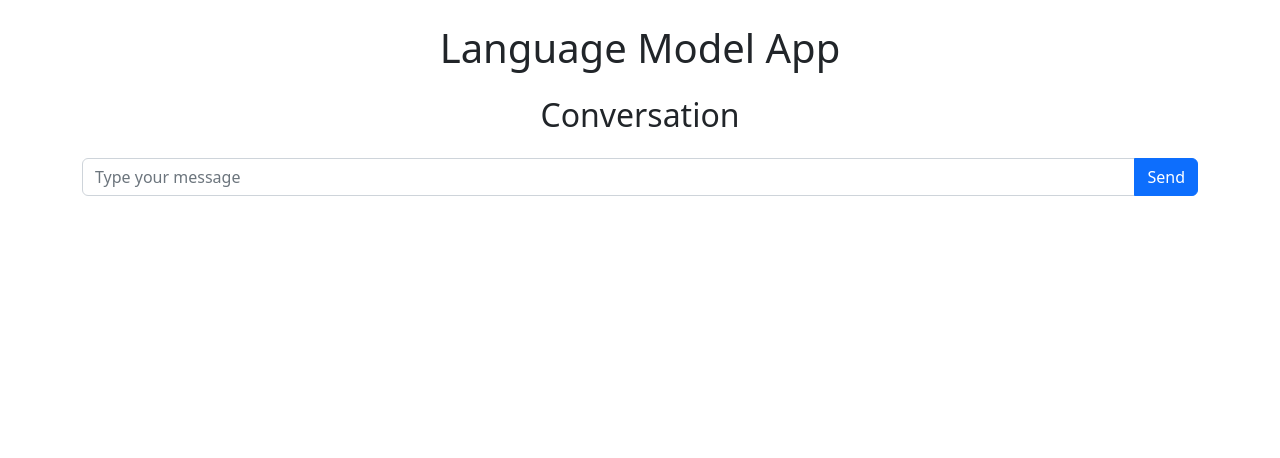
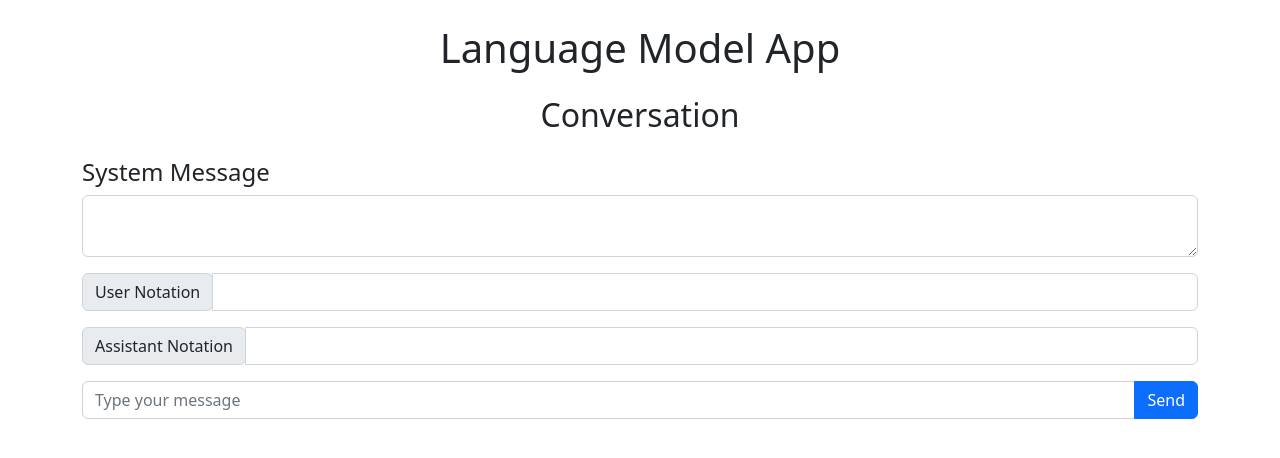
Before and after one commit to cbclemmer/Alignment_Workshop, a React app: page / in a window 1280 px wide. Shown: the top 458 px of the page. Built offline with nearby package versions, Linux system fonts and the light colour scheme.

Commit message:
Can add system messages and change notations

```diff
--- a/src/actions/languageModelActions.ts
+++ b/src/actions/languageModelActions.ts
@@ -1,6 +1,6 @@
 import { ThunkAction } from 'redux-thunk';
 import { RootState } from '../reducers';
-import { Message } from '../components/conversation/Conversation';
+import { Message, ConversationDataProperty, ConversationState } from '../types'
 import axios from 'axios';
 
 export type AppThunk<ReturnType = void> = ThunkAction<ReturnType, RootState, unknown, LanguageModelActionTypes>;
@@ -9,6 +9,7 @@ export const LOADING = 'LOADING';
 export const POST_MESSAGE = 'POST_MESSAGE';
 export const ADD_MESSAGE = 'ADD_MESSAGE';
 export const EDIT_MESSAGE = 'EDIT_MESSAGE'
+export const EDIT_CONVERSATION_DATA = 'EDIT_SYSTEM'
 
 export interface AddMessageAction {
   type: typeof ADD_MESSAGE;
@@ -28,7 +29,15 @@ export interface EditMessageAction {
   }
 }
 
-export type LanguageModelActionTypes = AddMessageAction | LoadingAction | EditMessageAction
+export interface EditConversationData {
+  type: typeof EDIT_CONVERSATION_DATA,
+  payload: {
+    type: ConversationDataProperty,
+    content: string
+  }
+}
+
+export type LanguageModelActionTypes = AddMessageAction | LoadingAction | EditMessageAction | EditConversationData
 
 export const loading = (isLoading: boolean): LoadingAction => {
   return {
@@ -57,14 +66,31 @@ export const editMessage = (index: number, content: string): EditMessageAction =
   }
 }
 
+export const editConversationData = (message: string, type: ConversationDataProperty) => {
+  return {
+    type: EDIT_CONVERSATION_DATA,
+    payload: {
+      type,
+      content: message
+    }
+  }
+}
+
+
 export const postMessage = (message: string): AppThunk => async (dispatch: any, getState: any) => {
   try {
     dispatch(loading(true))
     dispatch(addMessage(message, true))
-    const conversation = getState().conversation.messages.map((msg: Message) => {
-      return msg.isUser ? `###Human: ${msg.content}` : `###Assistant: ${msg.content}`
+
+    const state: ConversationState = getState().conversation
+    console.log(state)
+    const conversation = state.messages.map((msg: Message) => {
+      return (msg.isUser ? state.data.userNotation : state.data.assistantNotation) + msg.content
     })
-    const prompt = conversation.join('\n') + '\n###Assistant: '
+    console.log(conversation)
+    const prompt = state.data.systemMessage + '\n' + conversation.join('\n') + '\n' + state.data.assistantNotation
+    console.log(prompt)
+
     const response = await axios.post('http://localhost:4000/api/v1/generate', { prompt })
 
     dispatch(addMessage(response.data, false))
--- a/src/components/conversation/Conversation.tsx
+++ b/src/components/conversation/Conversation.tsx
@@ -1,12 +1,13 @@
 import React, { useState } from 'react';
 import $ from 'jquery'
 import { useDispatch, useSelector } from 'react-redux';
-import { postMessage, editMessage } from '../../actions/languageModelActions';
+import {
+  postMessage,
+  editMessage,
+  editConversationData
+} from '../../actions/languageModelActions';
 
-export interface Message {
-  content: string;
-  isUser: boolean;
-}
+import { ConversationDataProperty, Message } from '../../types';
 
 const Conversation: React.FC = () => {
   const [input, setInput] = useState('');
@@ -20,31 +21,72 @@ const Conversation: React.FC = () => {
       dispatch(postMessage(input) as any);
       setInput('');
     }
-  };
+  }
 
   const handleMessageChange = (e: React.FormEvent) => {
     const index = $(e.target).data('index')
     const text = $(e.target).text()
-    console.log(text)
     dispatch(editMessage(index, text))
+  }
+
+  const handleConversationDataChange = (e: any) => {
+    const type = $(e.target).data('type')
+    const text = e.target.value
+    dispatch(editConversationData(text, type))
   }
 
   return (
     <div>
       <h2 className="text-center mb-4">Conversation</h2>
+      <div className='mb-3'>
+        <h4>
+          System Message
+        </h4>
+        <textarea
+          className='form-control'
+          data-type={ConversationDataProperty.System}
+          onInput={handleConversationDataChange}
+        ></textarea>
+      </div>
+      <div className='input-group mb-3'>
+        <div className='input-group-prepend'>
+          <span className='input-group-text'>
+            User Notation
+          </span>
+        </div>
+        <input
+          type='text'
+          className='form-control'
+          data-type={ConversationDataProperty.User}
+          onChange={handleConversationDataChange}
+        />
+      </div>
+      <div className='input-group mb-3'>
+        <div className='input-group-prepend'>
+          <span className='input-group-text'>
+            Assistant Notation
+          </span>
+        </div>
+        <input
+          type='text'
+          className='form-control'
+          data-type={ConversationDataProperty.Assistant}
+          onChange={handleConversationDataChange}
+        />
+      </div>
       <div className="mb-3">
         {messages.map((message: Message, index: number) => (
           <div>
             <b>{message.isUser ? 'User' : 'Assistant'}: </b><br></br>
-            <span
+            <p
               key={index}
               data-index={index}
-              className={`text-${message.isUser ? 'primary' : 'success'}`}
+              className={`alert alert-${message.isUser ? 'primary' : 'secondary'}`}
               onInput={handleMessageChange}
               contentEditable={true}
             >
               {message.content}
-            </span>
+            </p>
           </div>
         ))}
       </div>
--- a/src/reducers/languageModelReducer.ts
+++ b/src/reducers/languageModelReducer.ts
@@ -1,17 +1,27 @@
-import { LanguageModelActionTypes, LOADING, ADD_MESSAGE, EDIT_MESSAGE } from '../actions/languageModelActions';
-import { Message } from '../components/conversation/Conversation';
+import {
+  LanguageModelActionTypes,
+  LOADING,
+  ADD_MESSAGE,
+  EDIT_MESSAGE,
+  EDIT_CONVERSATION_DATA
+} from '../actions/languageModelActions';
+import {
+  ConversationState,
+  Message,
+  ConversationDataProperty
+} from '../types';
 
-export interface ConversationState {
-  messages: Message[];
-  loading: boolean;
-}
-
-const initialState = {
+const initialState: ConversationState = {
   messages: [] as Message[],
-  loading: false
+  loading: false,
+  data: {
+    systemMessage: '',
+    userNotation: '###Human:',
+    assistantNotation: '###Assistant:'
+  }
 };
 
-export default function languageModelReducer(state = initialState, action: LanguageModelActionTypes) {
+export default function languageModelReducer(state = initialState, action: LanguageModelActionTypes): ConversationState {
   switch (action.type) {
     case LOADING:
       return { ...state, loading: action.payload };
@@ -32,6 +42,13 @@ export default function languageModelReducer(state = initialState, action: Langu
         ...state,
         messages
       }
+    case EDIT_CONVERSATION_DATA:
+      let conversationData = state.data
+      conversationData[action.payload.type as ConversationDataProperty] = action.payload.content
+      return {
+        ...state,
+        data: conversationData
+      }
     default:
       return state;
   }
--- /dev/null
+++ b/src/types.ts
@@ -0,0 +1,20 @@
+export enum ConversationDataProperty {
+    System = 'systemMessage',
+    User = 'userNotation',
+    Assistant = 'assistantNotation'
+}
+
+export interface Message {
+    content: string;
+    isUser: boolean;
+}
+
+export interface ConversationState {
+    messages: Message[];
+    loading: boolean;
+    data: {
+        systemMessage: string,
+        userNotation: string,
+        assistantNotation: string
+    }
+  }
```
